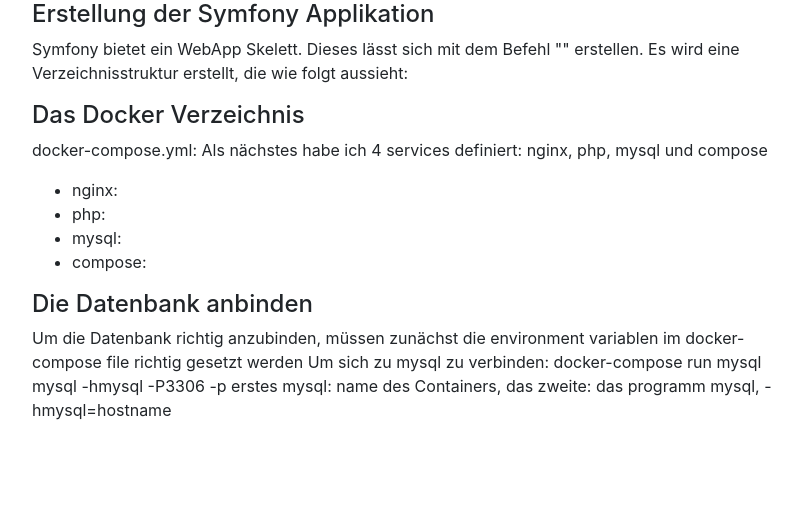
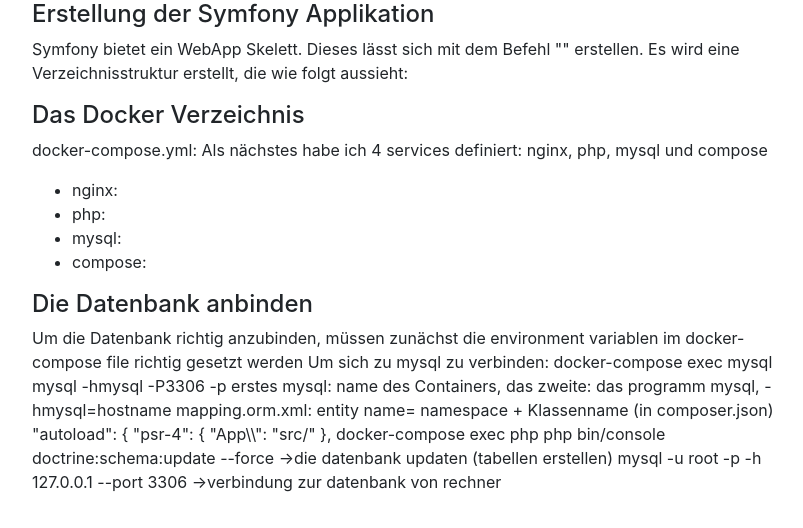
Before and after one commit to Kathi-W/Docker-Projekt, a Symfony app: template application/templates/doku.html.twig in a window 1280 px wide. Shown: the part 272-800 px from the top of the page, without its empty margins (224-1027 px from the left). Run offline with Twig, Linux system fonts and the light colour scheme; the template is opened without the code that fills it, so the values that code supplies are empty; some libraries are stand-ins or nearby versions.

Commit message:
Datenbankanbindung fertig

```diff
--- a/application/src/Entity/Ingredient.php
+++ b/application/src/Entity/Ingredient.php
@@ -1,10 +1,9 @@
 <?php
 
-namespace src\Entity;
+namespace App\Entity;
 
 class Ingredient
 {
-
     protected $id;
 
     protected $recipe;
--- a/application/src/Entity/Recipe.php
+++ b/application/src/Entity/Recipe.php
@@ -1,6 +1,6 @@
 <?php
 
-namespace src\Entity;
+namespace App\Entity;
 
 class Recipe
 {
@@ -8,7 +8,7 @@ class Recipe
 
     protected $title;
 
-//    protected $ingredients;
+    protected $ingredients;
 
     protected $note;
 
--- a/application/templates/doku.html.twig
+++ b/application/templates/doku.html.twig
@@ -28,9 +28,25 @@
         <h4>Die Datenbank anbinden</h4>
         Um die Datenbank richtig anzubinden, müssen zunächst die environment variablen im docker-compose file richtig gesetzt werden
 
-        Um sich zu mysql zu verbinden: docker-compose run mysql mysql -hmysql -P3306 -p
+        Um sich zu mysql zu verbinden: docker-compose exec mysql mysql -hmysql -P3306 -p
         erstes mysql: name des Containers, das zweite: das programm mysql, -hmysql=hostname
 
+
+
+
+        mapping.orm.xml: entity name= namespace + Klassenname (in composer.json)
+        "autoload": {
+        "psr-4": {
+        "App\\": "src/"
+        },
+
+
+
+        docker-compose exec php php bin/console doctrine:schema:update --force
+        ->die datenbank updaten (tabellen erstellen)
+
+        mysql -u root -p -h 127.0.0.1 --port 3306
+        ->verbindung zur datenbank von rechner
     </p>
     <h4></h4>
     </div>
```
Also changed, not shown: application/config/doctrine/mapping.orm.xml (+6 -4 lines), docker/docker-compose.yml (+5 -3 lines), 3 other files.
